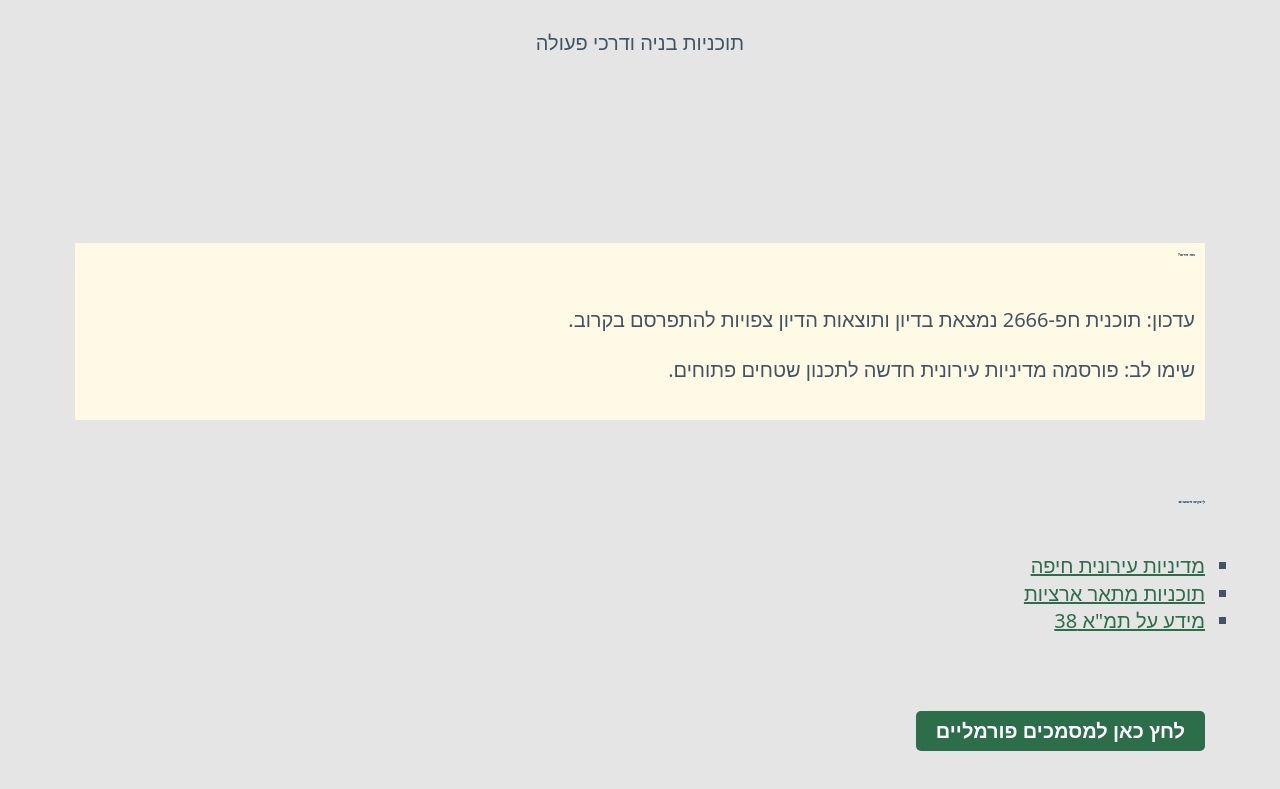
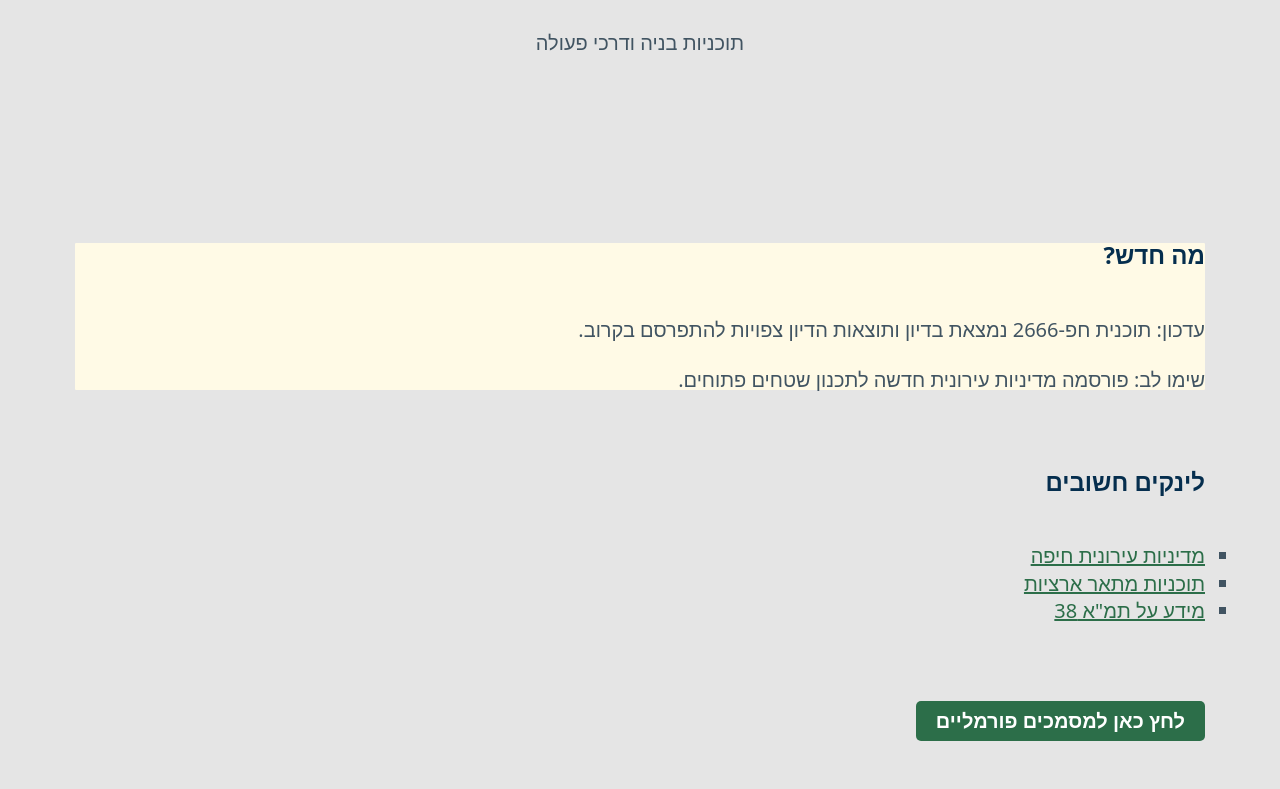
Before and after one commit to dexytech/Shambur, a plain HTML site: page index.html in a window 1280 px wide. Shown: the part 137-926 px from the top of the page. Drawn offline with nearby package versions, Linux system fonts and the light colour scheme.

Commit message:
Update index.html

```diff
--- a/index.html
+++ b/index.html
@@ -12,8 +12,8 @@
         header h1 {color: #052E4E; font-size: 1.5rem;}
         header p {font-size: 1rem;}
         main {padding: 0rem;}
-        .highlight {background-color: #FFFAE6; padding: 0.5rem; border-radius: 1px;}
-        h2 {color: #052E4E; font-size: 0.2rem;}
+        .highlight {background-color: #FFFAE6; padding: 0rem; border-radius: 1px;}
+        h2 {color: #052E4E; font-size: 1.2rem;}
         .links ul {list-style-type: none;}
         .links ul li a {color: #2C6E49; text-decoration: underline;}
         .btn {display: inline-block; padding: 0.5rem 1rem; background-color: #2C6E49; color: white; text-decoration: none; font-weight: bold; border-radius: 5px;}
```
